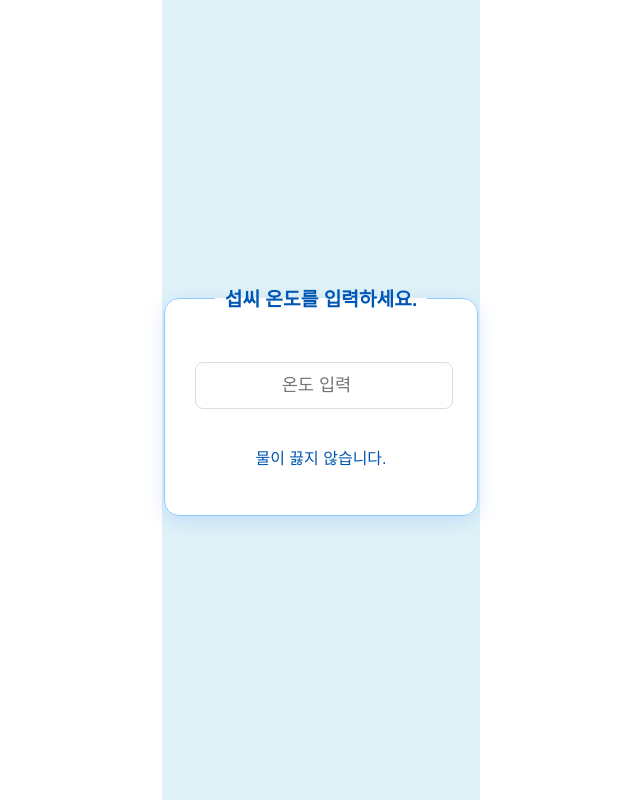
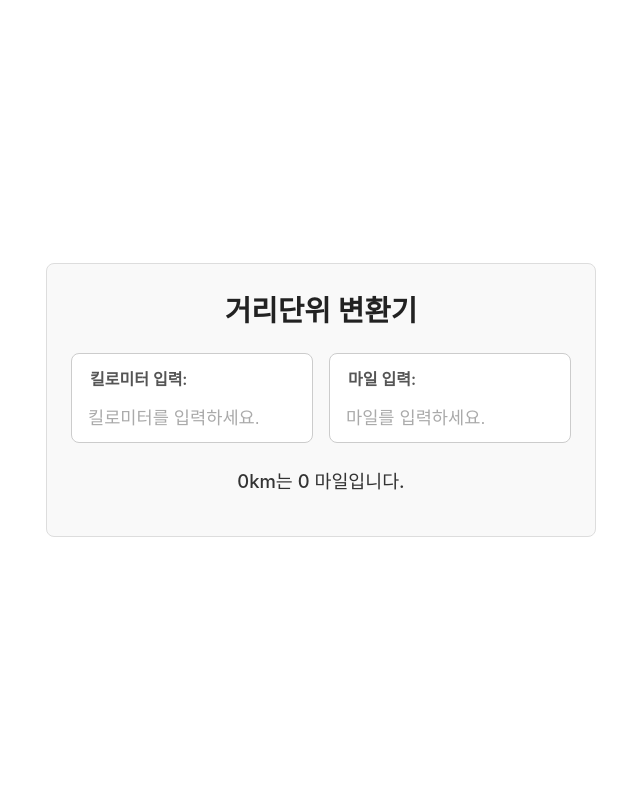
Before and after one commit to dgjPolyTech/react_project1, a React (Create React App) app: page / in a window 1280 px wide. Shown: the whole page, without its empty margins (319-959 px from the left). Built offline with nearby package versions, Linux system fonts and the light colour scheme.

Commit message:
12장 DistanceConverter

```diff
--- /dev/null
+++ b/src/chp12/ex2/DistanceConverter.css
@@ -0,0 +1,74 @@
+/* 전체 컨테이너 */
+.distance-converter {
+    font-family: -apple-system, BlinkMacSystemFont, 'Segoe UI', Roboto, 'Helvetica Neue', Arial, sans-serif;
+    max-width: 500px;
+    margin: 40px auto;
+    padding: 24px;
+    border: 1px solid #ddd;
+    border-radius: 8px;
+    background-color: #f9f9f9;
+}
+
+/* 제목 */
+.distance-converter h1 {
+    text-align: center;
+    color: #222;
+    margin-top: 0;
+    margin-bottom: 24px;
+    font-size: 1.8rem;
+}
+
+/* 두 입력 필드를 감싸는 그룹 */
+.input-group {
+    display: flex; /* 가로로 정렬 */
+    gap: 16px; /* 두 입력 필드 사이의 간격 */
+}
+
+/*
+  이 부분이 핵심입니다.
+  DistanceInput.js 파일의 최상위 <div>를 선택합니다.
+  (.input-group의 바로 첫 번째 자식 div)
+*/
+.input-group > div {
+    flex: 1; /* 1:1 비율로 공간을 나눠 가짐 */
+    border: 1px solid #ccc;
+    border-radius: 8px;
+    padding: 12px 16px;
+    background-color: #ffffff;
+}
+
+/* DistanceInput 내부의 <legend> 스타일 */
+.input-group > div > legend {
+    font-size: 1rem;
+    font-weight: 600;
+    color: #555;
+    margin: 0 0 8px 0; /* 아래쪽에만 여백 */
+    display: block; /* legend 태그가 div 안에 있으므로 블록 요소로 처리 */
+}
+
+/* DistanceInput 내부의 <input> 스타일 */
+.input-group > div > input {
+    width: 100%;
+    border: none;
+    outline: none;
+    padding: 4px 0 0;
+    font-size: 1.5rem;
+    color: #007bff; /* 입력 값 색상 */
+    box-sizing: border-box; /* 패딩 포함 너비 계산 */
+}
+
+/* input의 placeholder 스타일 */
+.input-group > div > input::placeholder {
+    color: #aaa;
+    font-size: 1.1rem;
+    font-weight: 400;
+}
+
+/* 결과 텍스트 */
+.result-text {
+    text-align: center;
+    margin-top: 24px;
+    font-size: 1.15rem;
+    font-weight: 500;
+    color: #333;
+}
--- /dev/null
+++ b/src/chp12/ex2/DistanceConverter.jsx
@@ -0,0 +1,70 @@
+import React, { useState } from "react";
+import DistanceInput from "./DistanceInput";
+import './DistanceConverter.css'; // 1. CSS 파일 임포트
+
+// --- (toKilometers, toMiles, tryConvert 함수는 동일) ---
+function toKilometers(miles){
+    return miles * 1.60934;
+}
+
+function toMiles(km) {
+    return km / 1.60934;
+}
+
+function tryConvert(distance, convert) {
+    const input = parseFloat(distance);
+    if(Number.isNaN(input)) {
+        return '';
+    }
+
+    const output = Math.round(convert(input) * 1000) / 1000;
+    return output.toString();
+}
+// --- (여기까지 동일) ---
+
+function DistanceConverter() {
+    const [distance, setDistance] = useState("");
+    const [unit, setUnit] = useState("km");
+
+    const handleKilometerChange = (distance) => {
+        setDistance(distance);
+        setUnit("km");
+    };
+
+    const handleMileChange = (distance) => {
+        setDistance(distance);
+        setUnit("mile");
+    };
+
+    const kilometers = (unit ==="mile") ? tryConvert(distance, toKilometers) : distance;
+    const miles = (unit ==="km") ? tryConvert(distance, toMiles) : distance;
+
+    return(
+        // 2. 최상위 div에 className 추가
+        <div className="distance-converter">
+            <h1>거리단위 변환기</h1>
+
+            {/* 3. 입력 필드 그룹에 className 추가 */}
+            <div className="input-group">
+                <DistanceInput
+                    unit={"km"}
+                    distance={kilometers}
+                    onDistanceChange={handleKilometerChange}
+                />
+                <DistanceInput
+                    unit={"mile"}
+                    distance={miles}
+                    onDistanceChange={handleMileChange}
+                />
+            </div>
+
+            {/* 4. 결과 p 태그에 className 추가 */}
+            <p className="result-text">
+                {/* 값이 없을 때 0이라도 보이도록 처리 (선택 사항) */}
+                {kilometers || 0}km는 {miles || 0} 마일입니다.
+            </p>
+        </div>
+    );
+}
+
+export default DistanceConverter;
--- /dev/null
+++ b/src/chp12/ex2/DistanceInput.jsx
@@ -0,0 +1,24 @@
+import React from "react";
+
+const unitNames = {
+    km: '킬로미터',
+    mile: '마일'
+};
+
+function DistanceInput(props){
+    const handleChange = (event) => {
+        props.onDistanceChange(event.target.value);
+    };
+
+    return(
+        <div>
+            <legend>
+                {/* props로 받은 unit의 값이 km이면 '킬로미터', mile이면 '마일'이라는 한글 문자가 나타날 거임. */}
+                {unitNames[props.unit]} 입력:
+            </legend>
+            <input type={"text"} value={props.distance} placeholder={`${unitNames[props.unit]}를 입력하세요.`} onChange={handleChange}/>
+        </div>
+    );
+}
+
+export default DistanceInput;
--- a/src/index.js
+++ b/src/index.js
@@ -7,6 +7,8 @@ import reportWebVitals from './reportWebVitals';
 // import Reservation from "./chp11/ex3/Reservation";
 //import SignUp from "./chp11/ex3/SignUp";
 import ConfirmBoilVerdict from "./chp12/ex1/ConfirmBoilVerdict";
+
+import DistanceConverter from "./chp12/ex2/DistanceConverter";
 
 const root = ReactDOM.createRoot(document.getElementById('root'));
 
@@ -21,7 +23,7 @@ const root = ReactDOM.createRoot(document.getElementById('root'));
 
 root.render(
     <React.StrictMode>
-        <ConfirmBoilVerdict />
+        <DistanceConverter />
     </React.StrictMode>
 );
 // index.js 실행할 때에는, root.render의 React.StrictMode 사이 위치에 해당하는 컴포넌트 명만 바꿔주면 됨.
```
